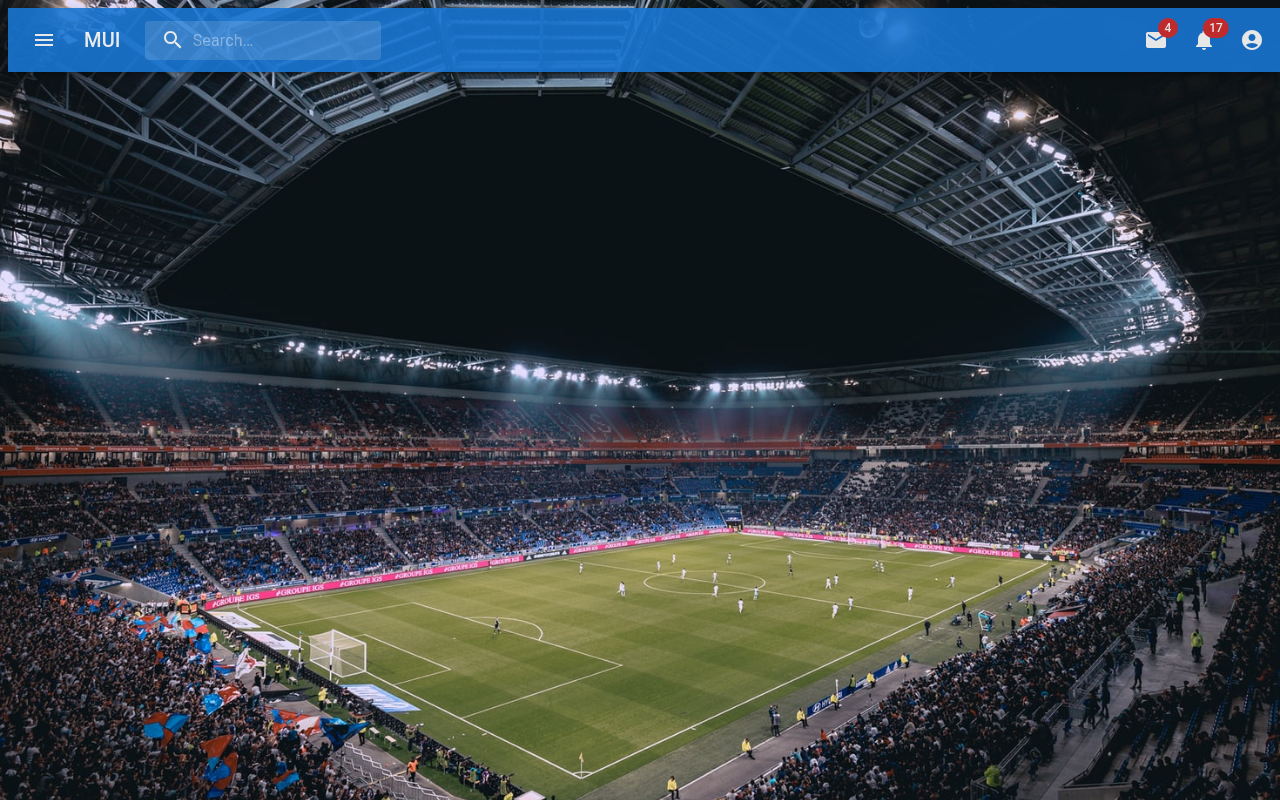
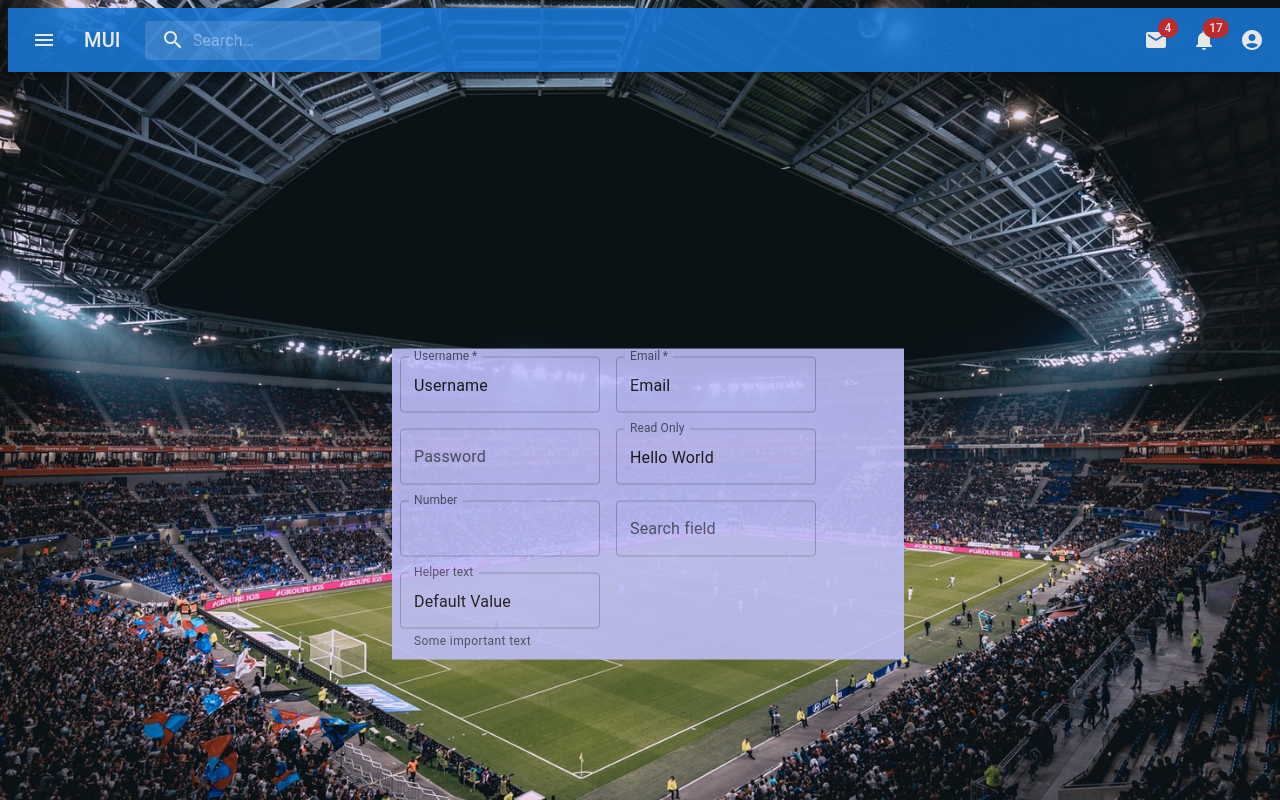
Before and after one commit to DATisdale/SocialMedia_AppFrontEnd, a React (Create React App) app: page /Signup in a window 1280 px wide. Built offline with nearby package versions, Linux system fonts and the light colour scheme.

Commit message:
Created pathing for signup page . Now working on input values. Will need to incorporate axios functionality soon.

```diff
--- a/src/App.jsx
+++ b/src/App.jsx
@@ -2,6 +2,7 @@ import React, {Component} from "react";
 import {Switch, Route} from 'react-router-dom';
 import SearchBar from "./components/SearchBar/SearchBar";
 import Home from "./components/Home/Home"
+import Signup from "./components/Signup/Signup"
 // import PageLayout from "./components/PageLayout/PageLayout";
 
 class App extends Component {
@@ -21,9 +22,8 @@ render() {
         <SearchBar/>
         <Switch>
             <Route path="/" exact component={Home}/>
-            {/* <Route path="/login" exact component={Login}/>
-            <Route path="/signup" exact component={Signup}/>
-            <Route path="/newsFeed" exact Component={NewsFeed}/>
+            <Route path="/Signup" exact component={Signup}/>
+            {/* <Route path="/newsFeed" exact Component={NewsFeed}/>
             <Route path="/profile" render={(props) => {
                 if(!this.state.user){
                     return <Redirect to='/login' />
--- a/src/components/Home/Home.jsx
+++ b/src/components/Home/Home.jsx
@@ -29,7 +29,7 @@ const Home=()=>{
     </Box>
                 </div>
                 <div>
-                <Button variant="text">Signup</Button>
+                <Button href="/Signup" variant="text">Signup</Button>
                 </div>
                 <div>
                 <Button variant="text">Forgot Password</Button>
--- /dev/null
+++ b/src/components/Signup/Signup.css
@@ -0,0 +1,13 @@
+.signup{
+    background-color: rgb(190, 190, 248);
+    margin-top: 6rem;
+    width: 40%;
+    justify-content: center;
+    position:absolute;
+    display: flex;
+    flex-wrap: wrap;
+    top: 50%;
+    left: 50%;
+    margin-right: -50%;
+    transform: translate(-50%, -50%)
+}
--- /dev/null
+++ b/src/components/Signup/Signup.jsx
@@ -0,0 +1,69 @@
+import React from 'react';
+import Box from '@mui/material/Box';
+import TextField from '@mui/material/TextField';
+import "./Signup.css"
+import Stack from '@mui/material/Stack';
+import Button from '@mui/material/Button';
+
+const Signup =()=>{
+    return(
+        <div className="signup">
+        <Box
+        component="form"
+        sx={{
+          '& .MuiTextField-root': { m: 1, width: '25ch' },
+        }}
+        noValidate
+        autoComplete="off"
+      >
+        <div>
+          <TextField
+            required
+            id="outlined-required"
+            label="Username"
+            defaultValue="Username"
+          />
+          <TextField
+            required
+            id="outlined-required"
+            label="Email"
+            defaultValue="Email"
+          />
+          <TextField
+            id="outlined-password-input"
+            label="Password"
+            type="password"
+            autoComplete="current-password"
+          />
+          <TextField
+            id="outlined-read-only-input"
+            label="Read Only"
+            defaultValue="Hello World"
+            InputProps={{
+              readOnly: true,
+            }}
+          />
+          <TextField
+            id="outlined-number"
+            label="Number"
+            type="number"
+            InputLabelProps={{
+              shrink: true,
+            }}
+          />
+          <TextField id="outlined-search" label="Search field" type="search" />
+          <TextField
+            id="outlined-helperText"
+            label="Helper text"
+            defaultValue="Default Value"
+            helperText="Some important text"
+          />
+        </div>
+
+      </Box>
+      </div>
+
+    )
+}
+
+export default Signup;
```
Also changed, not shown: src/components/loginpage/loginpage.css (deleted), src/components/loginpage/loginpage.jsx (deleted).
